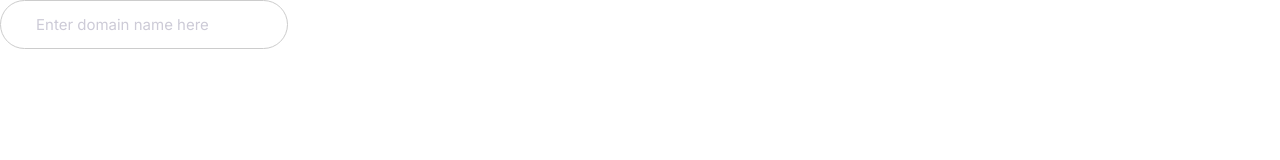
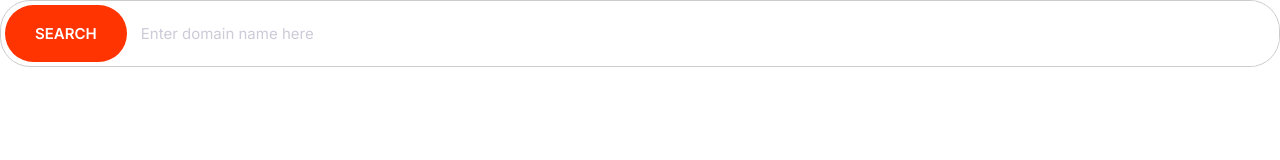
Before and after one commit to MRXdev12/moshify, a plain HTML site: page index.html in a window 1280 px wide. Drawn offline with Linux system fonts and the light colour scheme.

Commit message:
Defining input groups

```diff
--- a/css/styles.css
+++ b/css/styles.css
@@ -4,6 +4,8 @@
   --color-accent: #ff3400;
   --color-headings: #1b0f60;
   --color-body: #918ca4;
+  --color-border: #ccc;
+  --border-radius: 30px;
 }
 
 *,
@@ -245,8 +247,8 @@
 /* Inputs */
 
 .input {
-  border-radius: 30px;
-  border: 1px solid #ccc;
+  border-radius: var(--border-radius);
+  border: 1px solid var(--color-border);
   color: var(--color-headings);
   font-size: 2rem;
   outline: 0;
@@ -257,6 +259,22 @@
   color: #cdcbd7;
 }
 
+.input-group {
+  border: 1px solid var(--color-border);
+  border-radius: var(--border-radius);
+  display: flex;
+}
+
+.input-group .input {
+  border: 0;
+  flex-grow: 1;
+  padding: 1.5rem 1rem;
+}
+
+.input-group .btn {
+  margin: 4px;
+}
+
 @media screen and (min-width: 1024px) {
   .input {
     font-size: 1.5rem;
--- a/index.html
+++ b/index.html
@@ -15,6 +15,9 @@
     <link rel="stylesheet" href="css/styles.css" />
   </head>
   <body>
-    <input type="text" placeholder="Enter domain name here" class="input" />
+    <div class="input-group">
+      <button class="btn btn--accent">Search</button>
+      <input type="text" placeholder="Enter domain name here" class="input" />
+    </div>
   </body>
 </html>
```
Also changed, not shown: components/input-groups.html (added, +4 -0 lines).
